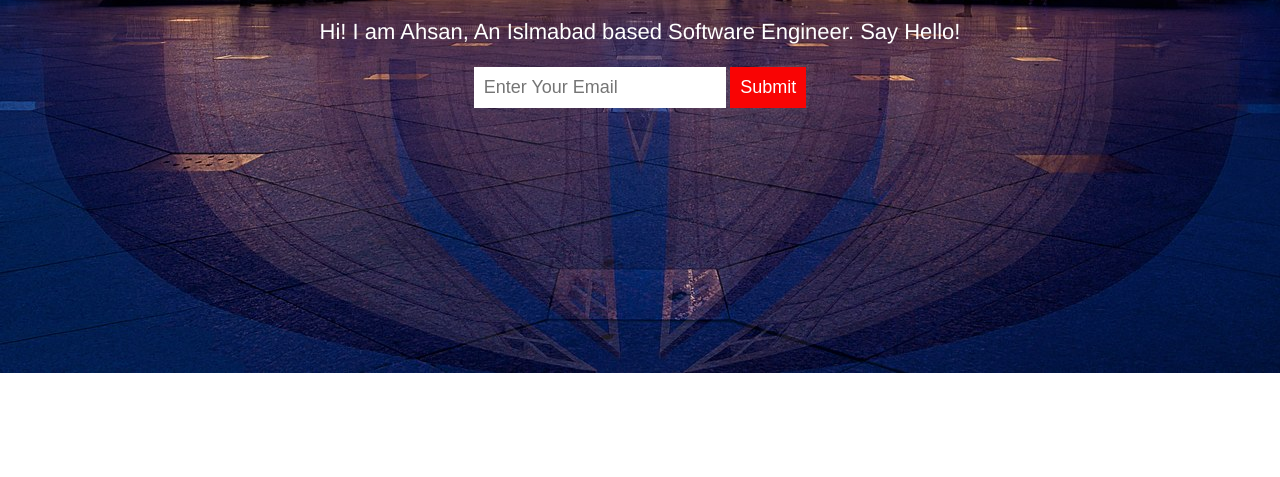
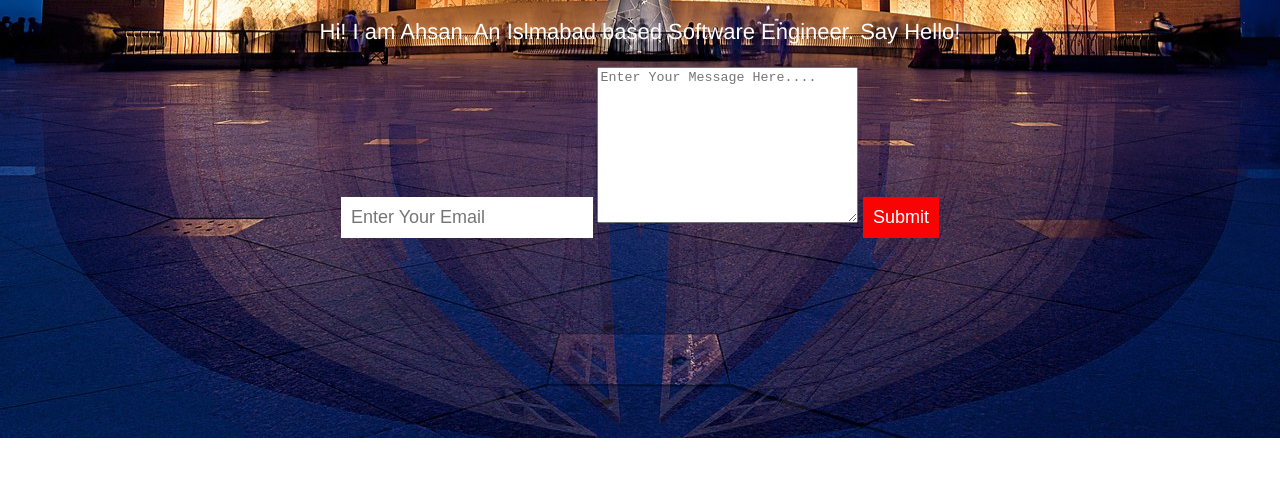
Before and after one commit to ahsanGOLDev/ahsanGOLDev.github.io, a plain HTML site: page index.html in a window 1280 px wide. Shown: the part 223-700 px from the top of the page. Drawn offline with Linux system fonts and the light colour scheme.

Commit message:
added text area

```diff
--- a/index.html
+++ b/index.html
@@ -11,6 +11,7 @@
     <p>Hi! I am Ahsan, An Islmabad based Software Engineer. Say Hello!</p>
     <form>
         <input type="email" required name="contact-email" id="contact-email" placeholder="Enter Your Email">
+        <textarea name="message" id="message" cols="30" rows="10" placeholder="Enter Your Message Here...."></textarea>
         <input type="submit" value="Submit">
     </form>
 </body>
```
